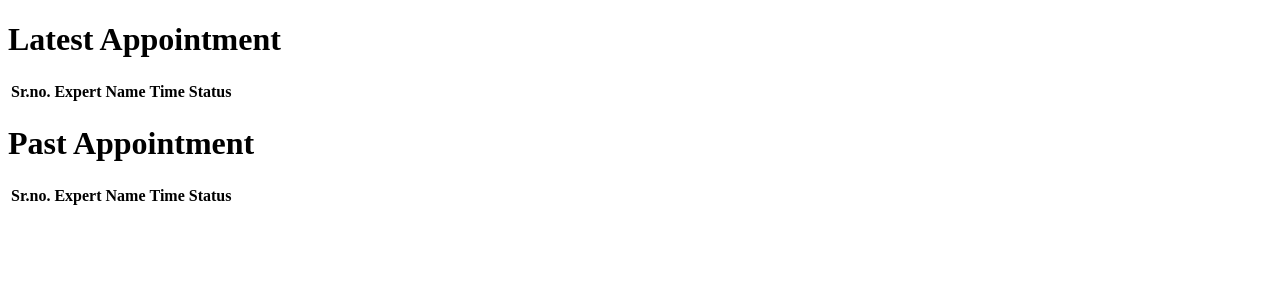
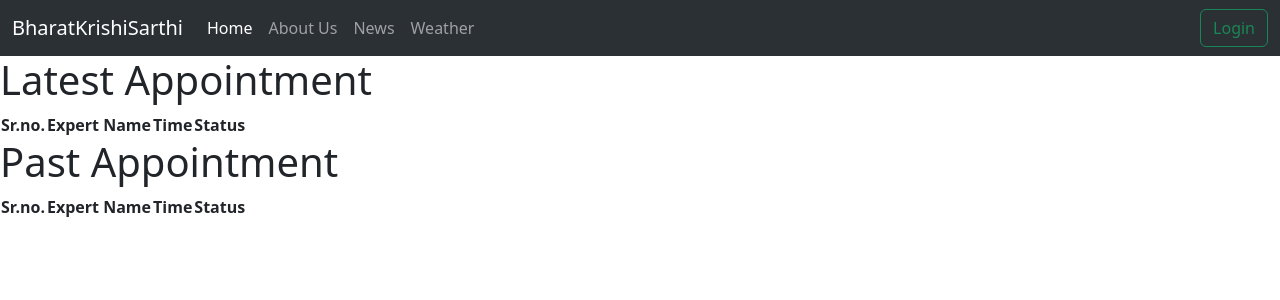
Before and after one commit to Rjchauhan18/Tic_Tech_Toe, a Django app: template templates/book.html in a window 1280 px wide. Shown: the top 300 px of the page. Run offline with Django 4.2, Linux system fonts and the light colour scheme; the template is opened without the code that fills it, so the values that code supplies are empty.

Commit message:
index.html

```diff
--- a/BharatKrishiSarthi/settings.py
+++ b/BharatKrishiSarthi/settings.py
@@ -27,7 +27,7 @@ SECRET_KEY = 'django-insecure-k&#7l6!(wv=rib)xec+s^f7zj1gk@zlgp+$_0^w83@8*_@-q*l
 DEBUG = True
 
 
-ALLOWED_HOSTS = ['127.0.0.1','bharatkrishisarthi.onrender.com']
+ALLOWED_HOSTS = ['0.0.0.0','bharatkrishisarthi.onrender.com']
 
 
 # Application definition
--- a/myfarmer/urls.py
+++ b/myfarmer/urls.py
@@ -6,5 +6,7 @@ urlpatterns = [
     path('login',views.login,name="login"),
     path('signup',views.signup, name="signup"),
     path("videocall/", views.videocall),
+    path("book/", views.book),
+
 
 ]
--- a/myfarmer/views.py
+++ b/myfarmer/views.py
@@ -3,6 +3,9 @@ from django.shortcuts import render
 # Create your views here.
 def index(request):
     return render(request, "index.html")
+
+def book(request):
+    return render(request, "book.html")
 
 def login(request):
     return render(request, "login.html")
--- a/templates/book.html
+++ b/templates/book.html
@@ -1,11 +1,12 @@
-<!DOCTYPE html>
-<html lang="en">
-<head>
-    <meta charset="UTF-8">
-    <meta name="viewport" content="width=device-width, initial-scale=1.0">
-    <title>Bharatkrishisarthi</title>
-</head>
-<body>
+{% extends 'index.html' %}
+
+{% block title %}
+    Book Appointment
+{% endblock title %}
+
+
+{% block content %}
+
 <h1>Latest Appointment</h1>
 <table>
     <tr>
@@ -25,7 +26,4 @@
         <th>Time</th>
         <th>Status</th>
     </tr>
-
-
-</body>
-</html>
+{% endblock content %}
--- /dev/null
+++ b/templates/index.html
@@ -0,0 +1,78 @@
+
+<!doctype html>
+<html lang="en">
+  <head>
+    <meta charset="utf-8">
+    <meta name="viewport" content="width=device-width, initial-scale=1">
+
+    <title> {% block title %} Home  {% endblock title %}</title>
+    <link href="https://cdn.jsdelivr.net/npm/bootstrap@5.3.2/dist/css/bootstrap.min.css" rel="stylesheet" integrity="sha384-T3c6CoIi6uLrA9TneNEoa7RxnatzjcDSCmG1MXxSR1GAsXEV/Dwwykc2MPK8M2HN" crossorigin="anonymous">
+  </head>
+  <body>
+    {% load static %}
+    <script src="https://cdn.jsdelivr.net/npm/bootstrap@5.3.2/dist/js/bootstrap.bundle.min.js" integrity="sha384-C6RzsynM9kWDrMNeT87bh95OGNyZPhcTNXj1NW7RuBCsyN/o0jlpcV8Qyq46cDfL" crossorigin="anonymous"></script>
+
+
+    <nav class="navbar bg-dark navbar-expand-lg bg-body-tertiary" data-bs-theme="dark">
+        <div class="container-fluid">
+          <a class="navbar-brand" href="/">BharatKrishiSarthi</a>
+          <button class="navbar-toggler" type="button" data-bs-toggle="collapse" data-bs-target="#navbarSupportedContent" aria-controls="navbarSupportedContent" aria-expanded="false" aria-label="Toggle navigation">
+            <span class="navbar-toggler-icon"></span>
+          </button>
+          <div class="collapse navbar-collapse" id="navbarSupportedContent">
+            <ul class="navbar-nav me-auto mb-2 mb-lg-0">
+              <li class="nav-item">
+                <a class="nav-link active" aria-current="page" href="/">Home</a>
+              </li>
+              <li class="nav-item">
+                <a class="nav-link" href="/book">About Us</a>
+              </li>
+
+              <li class="nav-item">
+                <a class="nav-link" href="/book">News</a>
+              </li>
+              <li class="nav-item">
+                <a class="nav-link" href="/book">Weather</a>
+              </li>
+
+            </ul>
+            <a href="/login"><button class="btn btn-outline-success" type="submit">Login</button></a>
+          </div>
+        </div>
+      </nav>
+
+    {% block content %}
+    <div class="container">
+        <div id="carouselExampleAutoplaying" class="carousel slide" data-bs-ride="carousel">
+            <div class="carousel-inner">
+              <div class="carousel-item active">
+                <img src="/static/photo/a1.webp" class="d-block w-100" alt="...">
+              </div>
+              <div class="carousel-item">
+                <img src="/static/photo/a2.jpg" class="d-block w-100" alt="...">
+              </div>
+              <div class="carousel-item">
+                <img src="/static/photo/a3.jpeg" class="d-block w-100" alt="...">
+              </div>
+
+              <div class="carousel-item">
+                <img src="/static/photo/a4.jpeg" class="d-block w-100" alt="...">
+              </div>
+              <div class="carousel-item">
+                <img src="/static/photo/a5.jpg" class="d-block w-100" alt="...">
+              </div>
+            </div>
+            <button class="carousel-control-prev" type="button" data-bs-target="#carouselExampleAutoplaying" data-bs-slide="prev">
+              <span class="carousel-control-prev-icon" aria-hidden="true"></span>
+              <span class="visually-hidden">Previous</span>
+            </button>
+            <button class="carousel-control-next" type="button" data-bs-target="#carouselExampleAutoplaying" data-bs-slide="next">
+              <span class="carousel-control-next-icon" aria-hidden="true"></span>
+              <span class="visually-hidden">Next</span>
+            </button>
+          </div>
+    </div>
+    {% endblock content %}
+
+  </body>
+</html>
```
Lines whose indentation alone changed are shown as unchanged.
